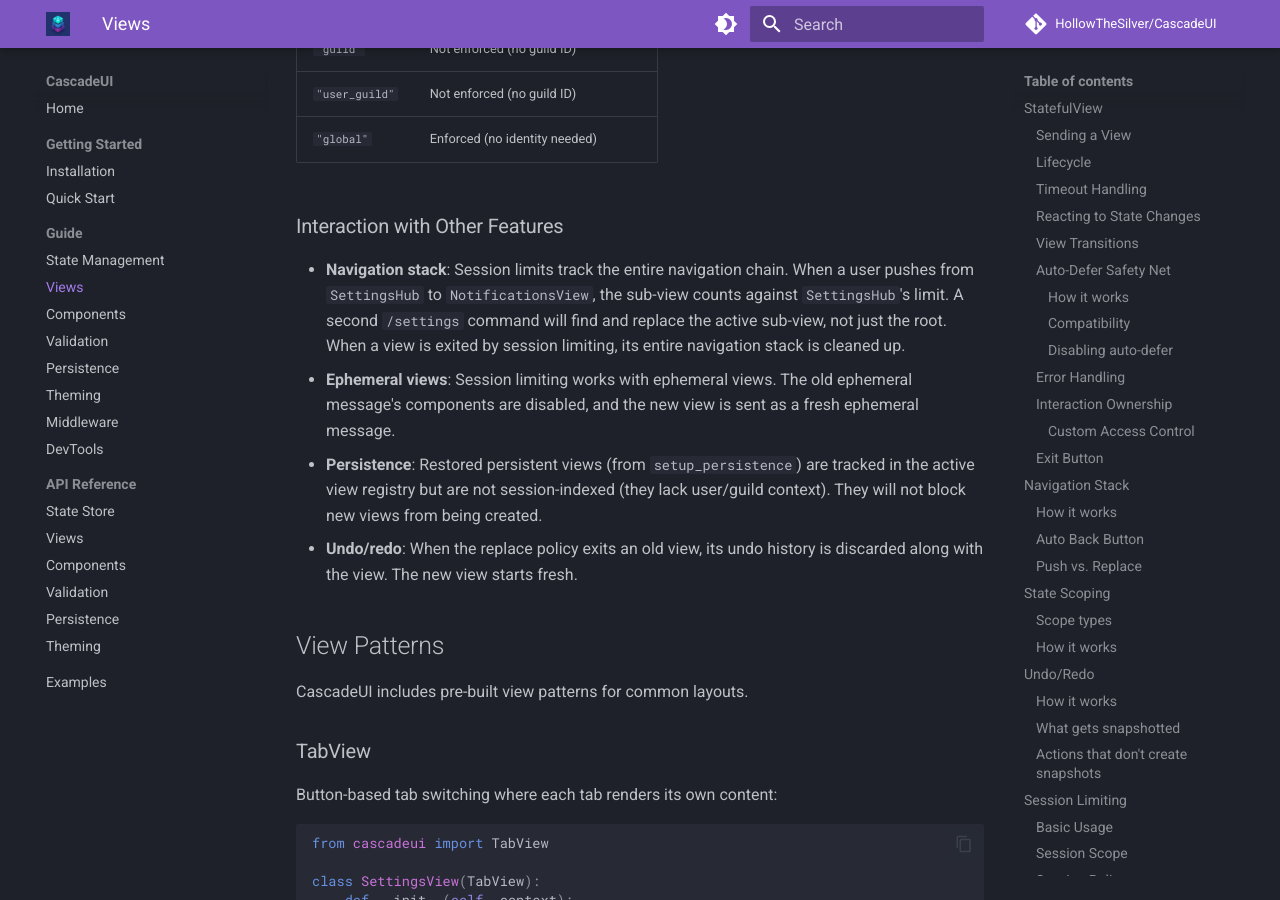
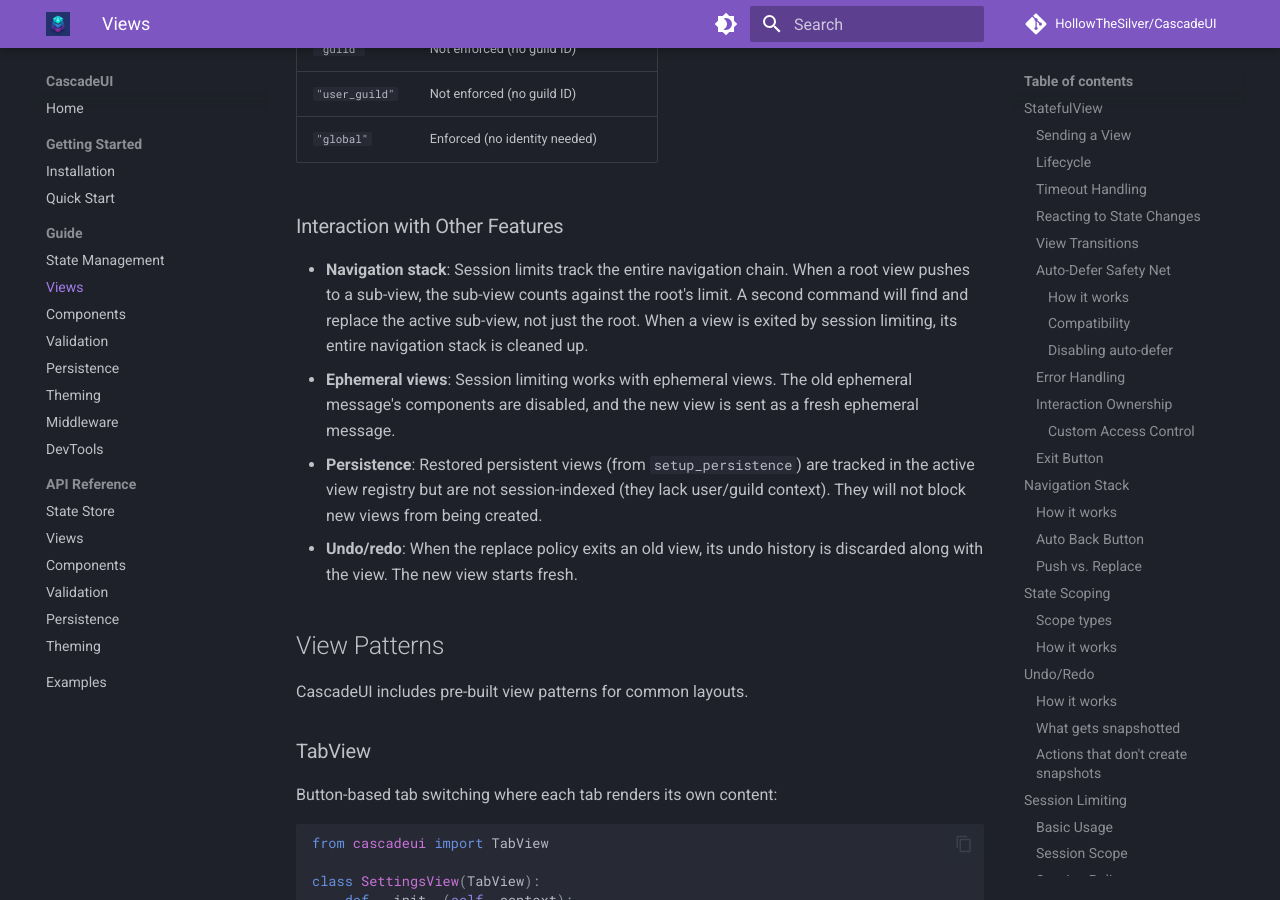
Before and after one commit to HollowTheSilver/CascadeUI, an MkDocs documentation site: the page built from docs/guide/views.md, in a window 1280 px wide and 900 px high, scrolled down 10940 px. Built offline with MkDocs 1.6.1 and Material for MkDocs 9.7.7, drawn with Linux system fonts in a browser that asks for light colours; comment, search, counter and statistics services are not loaded.

```diff
--- a/docs/guide/views.md
+++ b/docs/guide/views.md
@@ -434,7 +434,7 @@
 
 ### Interaction with Other Features
 
-- **Navigation stack**: Session limits track the entire navigation chain. When a user pushes from `SettingsHub` to `NotificationsView`, the sub-view counts against `SettingsHub`'s limit. A second `/settings` command will find and replace the active sub-view, not just the root. When a view is exited by session limiting, its entire navigation stack is cleaned up.
+- **Navigation stack**: Session limits track the entire navigation chain. When a root view pushes to a sub-view, the sub-view counts against the root's limit. A second command will find and replace the active sub-view, not just the root. When a view is exited by session limiting, its entire navigation stack is cleaned up.
 - **Ephemeral views**: Session limiting works with ephemeral views. The old ephemeral message's components are disabled, and the new view is sent as a fresh ephemeral message.
 - **Persistence**: Restored persistent views (from `setup_persistence`) are tracked in the active view registry but are not session-indexed (they lack user/guild context). They will not block new views from being created.
 - **Undo/redo**: When the replace policy exits an old view, its undo history is discarded along with the view. The new view starts fresh.
```
Also changed, not shown: 1 other file.
